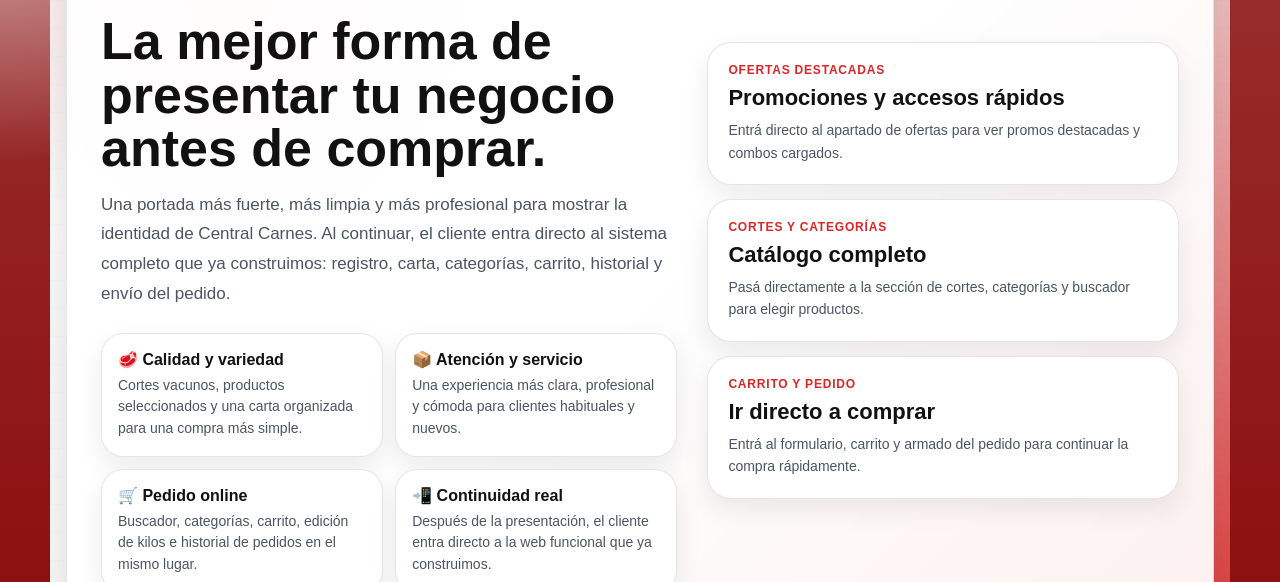
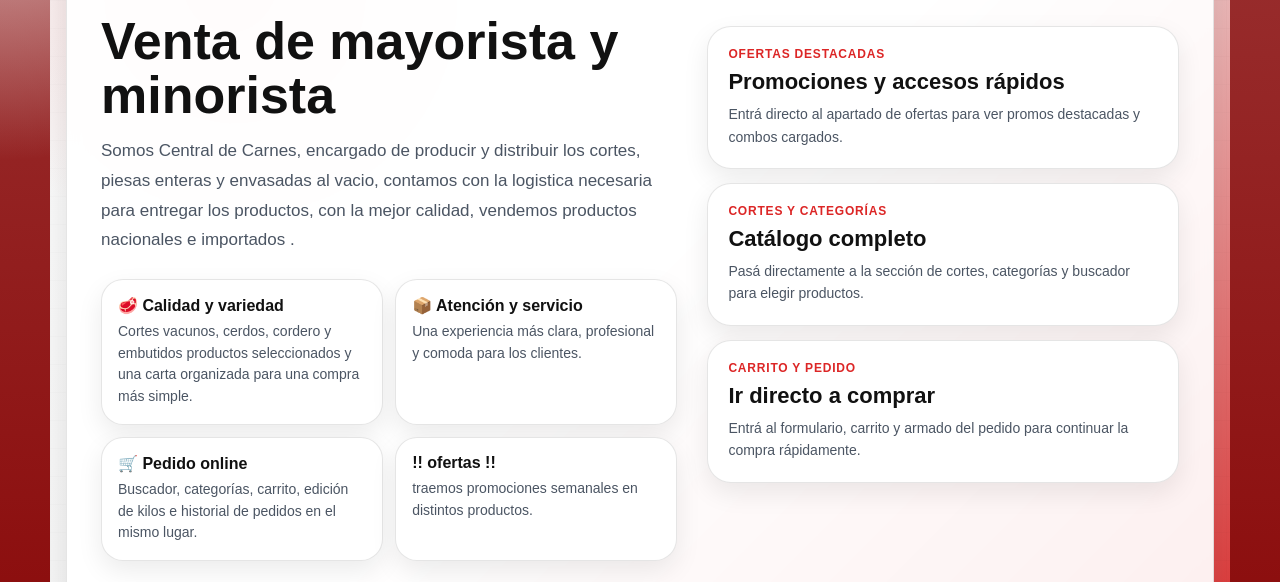
Before and after one commit to arabuloa-collab/central-carnes, a website: page public/index.html in a window 1280 px wide. Shown: the part 218-800 px from the top of the page. Drawn offline with Linux system fonts and the light colour scheme; no server answers.

Commit message:
cambios frontend

```diff
--- a/public/index.html
+++ b/public/index.html
@@ -23,23 +23,25 @@
             </div>
           </div>
 
-          <h1 class="intro-title">La mejor forma de presentar tu negocio antes de comprar.</h1>
+          <h1 class="intro-title">Venta de mayorista y minorista</h1>
 
           <p class="intro-text">
-            Una portada más fuerte, más limpia y más profesional para mostrar la identidad de Central Carnes.
-            Al continuar, el cliente entra directo al sistema completo que ya construimos:
-            registro, carta, categorías, carrito, historial y envío del pedido.
+            Somos Central de Carnes, encargado de producir y distribuir los cortes, piesas enteras y envasadas al vacio, contamos con la
+            logistica necesaria para entregar los productos, con la mejor calidad, vendemos productos nacionales e importados
+
+
+          .
           </p>
 
           <div class="intro-points">
             <div class="intro-point">
               <b>🥩 Calidad y variedad</b>
-              <span>Cortes vacunos, productos seleccionados y una carta organizada para una compra más simple.</span>
+              <span>Cortes vacunos, cerdos, cordero y embutidos productos seleccionados y una carta organizada para una compra más simple.</span>
             </div>
 
             <div class="intro-point">
               <b>📦 Atención y servicio</b>
-              <span>Una experiencia más clara, profesional y cómoda para clientes habituales y nuevos.</span>
+              <span>Una experiencia más clara, profesional y comoda para los clientes.</span>
             </div>
 
             <div class="intro-point">
@@ -48,8 +50,8 @@
             </div>
 
             <div class="intro-point">
-              <b>📲 Continuidad real</b>
-              <span>Después de la presentación, el cliente entra directo a la web funcional que ya construimos.</span>
+              <b>!! ofertas !!</b>
+              <span>traemos promociones semanales en distintos productos.</span>
             </div>
           </div>
 
@@ -118,7 +120,7 @@
               Central Carnes, venta de mayorista y minorista, arma tu pedido con la mejor calidad y precios competitivos,
               con una experiencia de compra online simple, rápida y profesional.
               Donde vas a encontrar todo tipo de cortes vacunos, de cerdo, cordero y achuras,
-              Tambien conrtamos con la logistica para entregar en zona oeste y caba, llegando tus compras a
+              Tambien contamos con la logistica para entregar en zona oeste y caba, llegando tus compras a
               la puerta de tu local.
 
             </p>
```
